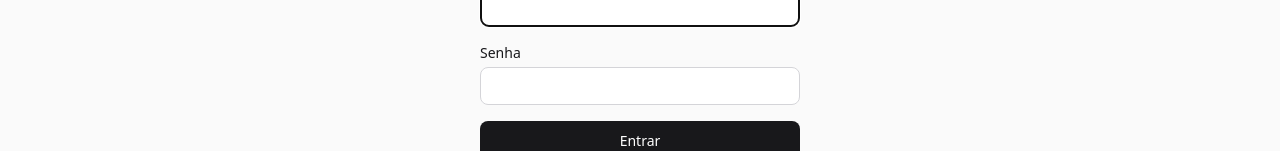
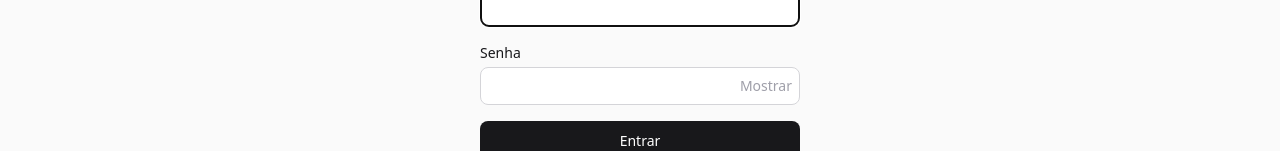
Before and after one commit to goprismaerp/goprisma, a Next.js app: page /login in a window 1280 px wide. Shown: the part 477-628 px from the top of the page. Built offline with nearby package versions, Linux system fonts and the light colour scheme.

Commit message:
Add show/hide password toggle on login page

```diff
--- a/src/app/login/page.tsx
+++ b/src/app/login/page.tsx
@@ -9,6 +9,7 @@ export default function LoginPage() {
   const [password, setPassword] = useState("");
   const [erro, setErro] = useState("");
   const [loading, setLoading] = useState(false);
+  const [mostrarSenha, setMostrarSenha] = useState(false);
   const { login } = useAuth();
   const router = useRouter();
 
@@ -44,10 +45,16 @@ export default function LoginPage() {
           </div>
           <div>
             <label className="block text-sm font-medium mb-1">Senha</label>
-            <input
-              type="password" value={password} onChange={(e) => setPassword(e.target.value)}
-              className="w-full border border-zinc-300 dark:border-zinc-700 rounded-lg px-3 py-2 text-sm bg-white dark:bg-zinc-900"
-            />
+            <div className="relative">
+              <input
+                type={mostrarSenha ? "text" : "password"} value={password} onChange={(e) => setPassword(e.target.value)}
+                className="w-full border border-zinc-300 dark:border-zinc-700 rounded-lg px-3 py-2 pr-10 text-sm bg-white dark:bg-zinc-900"
+              />
+              <button type="button" onClick={() => setMostrarSenha((p) => !p)}
+                className="absolute right-2 top-1/2 -translate-y-1/2 text-sm text-zinc-400 hover:text-zinc-600">
+                {mostrarSenha ? "Ocultar" : "Mostrar"}
+              </button>
+            </div>
           </div>
 
           {erro && <p className="text-sm text-red-500">{erro}</p>}
```
